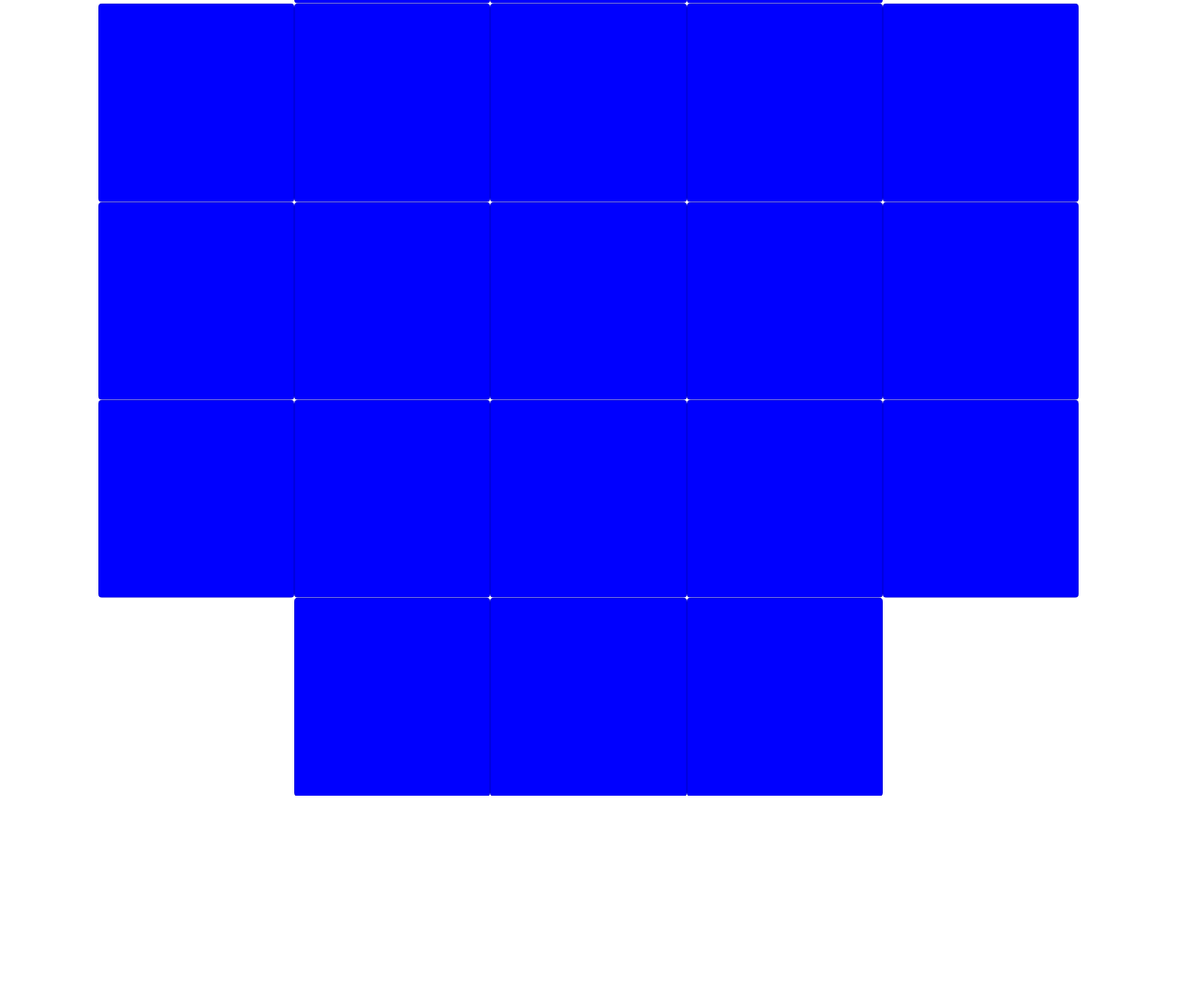
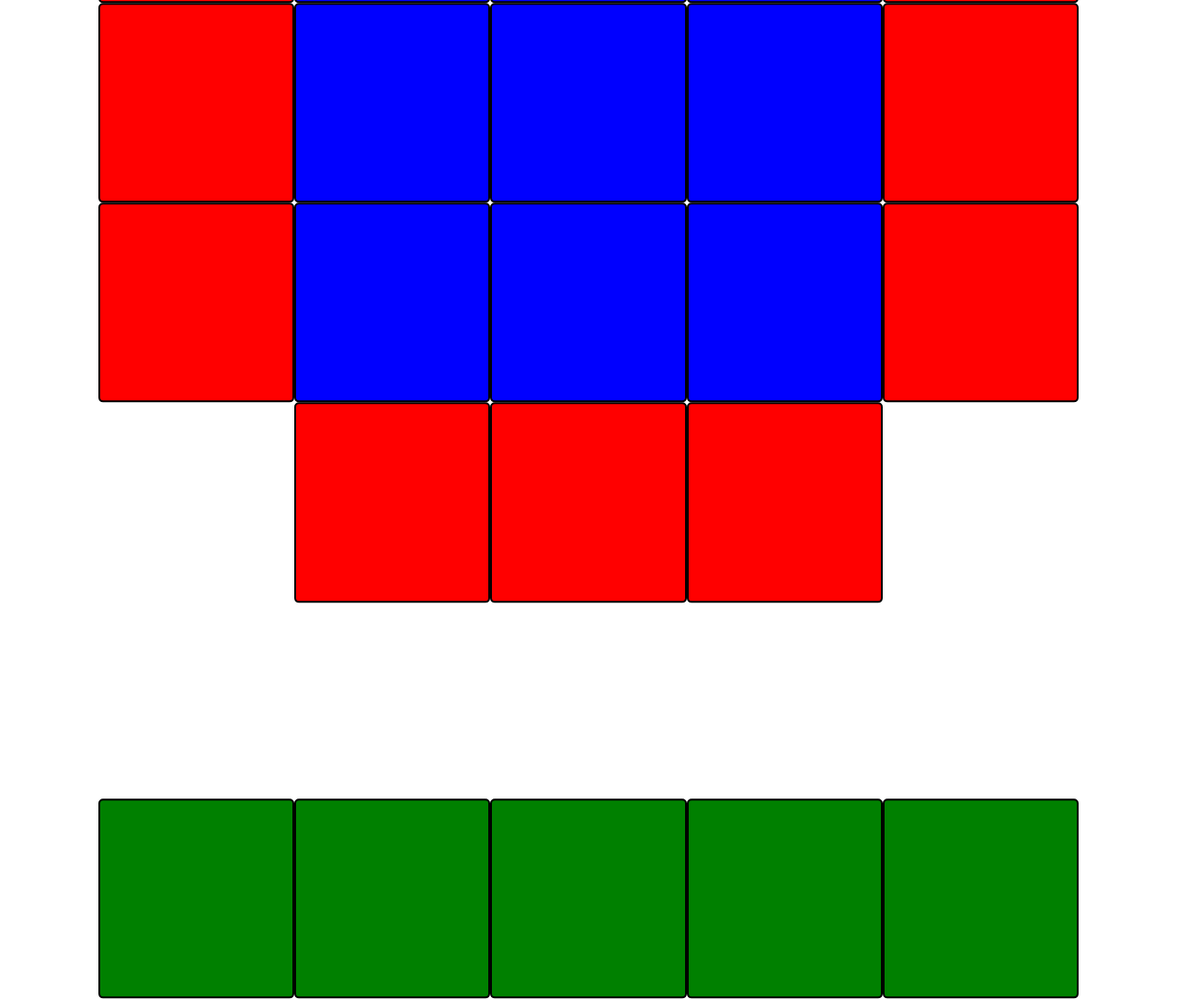
Before and after one commit to Kieran-Murray-Code/CI-MS2-Gridcannon, a plain HTML site: page index.html in a window 1280 px wide. Shown: the part 73-1159 px from the top of the page at 92% size. Before the commit the page ends 938 px from the top, so only its background shows below. Drawn offline with nearby package versions, Linux system fonts and the light colour scheme.

Commit message:
Refine Gameboard Grid & Add Deck Area

```diff
--- a/css/style.css
+++ b/css/style.css
@@ -1,7 +1,18 @@
-.card{
+
+.card-slot , .card-slot-royal, .deck-slot{
     padding-top: 100%;
 	width: 100%;
     background-color: blue;
+    border-radius: 5px;
+    border: solid 2px black;
+}
+
+.card-slot-royal{
+    background-color: red;
+}
+
+.deck-slot{
+    background-color: green;
 }
 
 .grid{
@@ -10,3 +21,7 @@
     left: 50%;
     transform: translate(-50%, -50%);
 }
+
+.deck-area{
+    margin-top: 16.6666666667vw;
+}
--- a/index.html
+++ b/index.html
@@ -15,85 +15,109 @@
 
 <body>
 
+    <!-- Gameboard Grid -->
     <div class="container-fluid p-0 grid">
         <!-- Grid Row 1 -->
         <div class="row no-gutters">
             <div class="col-2 offset-3">
-                <div class="card"></div>
+                <div class="card-slot-royal"></div>
             </div>
             <div class="col-2">
-                <div class="card"></div>
+                <div class="card-slot-royal"></div>
             </div>
             <div class="col-2">
-                <div class="card"></div>
+                <div class="card-slot-royal"></div>
             </div>
         </div>
         <!-- Grid Row 2 -->
         <div class="row no-gutters">
             <div class="col-2 offset-1">
-                <div class="card"></div>
+                <div class="card-slot-royal"></div>
             </div>
             <div class="col-2">
-                <div class="card"></div>
+                <div class="card-slot"></div>
             </div>
             <div class="col-2">
-                <div class="card"></div>
+                <div class="card-slot"></div>
             </div>
             <div class="col-2">
-                <div class="card"></div>
+                <div class="card-slot"></div>
             </div>
             <div class="col-2">
-                <div class="card"></div>
+                <div class="card-slot-royal"></div>
             </div>
         </div>
         <!-- Grid Row 3 -->
         <div class="row no-gutters">
             <div class="col-2 offset-1">
-                <div class="card"></div>
+                <div class="card-slot-royal"></div>
             </div>
             <div class="col-2">
-                <div class="card"></div>
+                <div class="card-slot"></div>
             </div>
             <div class="col-2">
-                <div class="card"></div>
+                <div class="card-slot"></div>
             </div>
             <div class="col-2">
-                <div class="card"></div>
+                <div class="card-slot"></div>
             </div>
             <div class="col-2">
-                <div class="card"></div>
+                <div class="card-slot-royal"></div>
             </div>
         </div>
         <!-- Grid Row 4 -->
         <div class="row no-gutters">
             <div class="col-2 offset-1">
-                <div class="card"></div>
+                <div class="card-slot-royal"></div>
             </div>
             <div class="col-2">
-                <div class="card"></div>
+                <div class="card-slot"></div>
             </div>
             <div class="col-2">
-                <div class="card"></div>
+                <div class="card-slot"></div>
             </div>
             <div class="col-2">
-                <div class="card"></div>
+                <div class="card-slot"></div>
             </div>
             <div class="col-2">
-                <div class="card"></div>
+                <div class="card-slot-royal"></div>
             </div>
         </div>
         <!-- Grid Row 5 -->
         <div class="row no-gutters">
             <div class="col-2 offset-3">
-                <div class="card"></div>
+                <div class="card-slot-royal"></div>
             </div>
             <div class="col-2">
-                <div class="card"></div>
+                <div class="card-slot-royal"></div>
             </div>
             <div class="col-2">
-                <div class="card"></div>
+                <div class="card-slot-royal"></div>
             </div>
         </div>
+        <!-- Decks Area -->
+        <div class="row no-gutters deck-area">
+            <div class="col-2 offset-1">
+                <div class="deck-slot"></div>
+            </div>
+            <div class="col-2">
+                <div class="deck-slot"></div>
+            </div>
+            <div class="col-2">
+                <div class="deck-slot"></div>
+            </div>
+            <div class="col-2">
+                <div class="deck-slot"></div>
+            </div>
+            <div class="col-2">
+                <div class="deck-slot"></div>
+            </div>
+        </div>
+    </div>
+
+
+    <div class="container-fluid p-0">
+
     </div>
 
     <!-- Bootstrap JS -->
```
